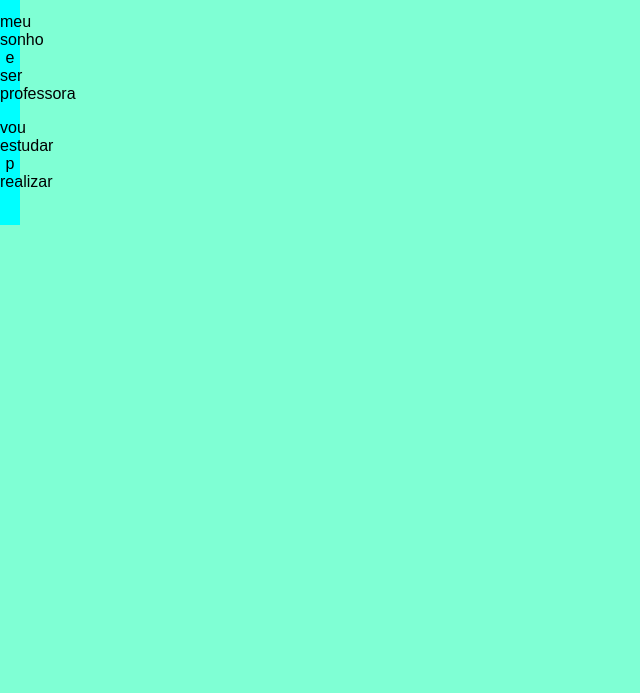
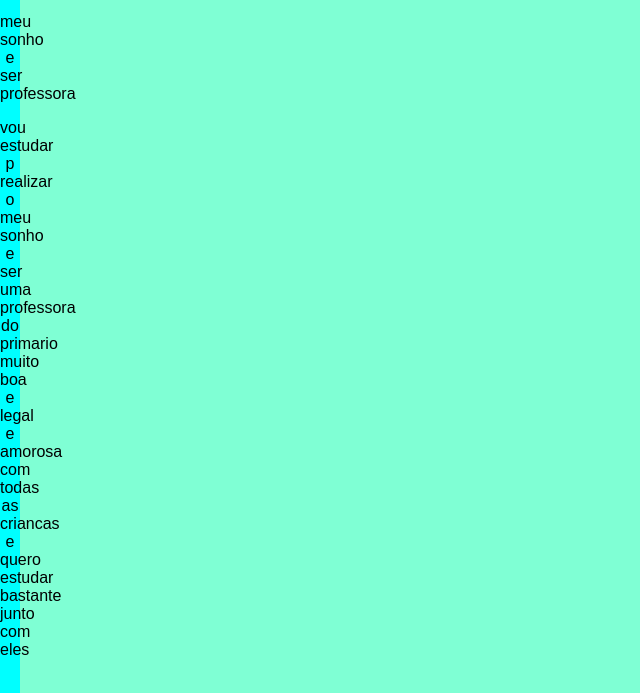
Before and after one commit to carolinecropolato/meu-portifolio, a plain HTML site: page index.html in a window 1280 px wide. Shown: the part 210-903 px from the top of the page, without its empty margins (0-640 px from the left). Before the commit the page ends 800 px from the top, so only its background shows below. Drawn offline with Linux system fonts and the light colour scheme.

Commit message:
........

```diff
--- a/index.html
+++ b/index.html
@@ -16,7 +16,8 @@
 
 <div>
 <p>meu sonho e ser professora</p>
-<p>vou estudar p realizar</p>
+<p>vou estudar p realizar o meu sonho e ser uma professora do primario muito boa e legal e amorosa com todas as criancas e quero estudar bastante junto com eles
+</p>
 <img src="professora-de-desenho-_122297-5619.avif" alt="">
 </div>
 
```
